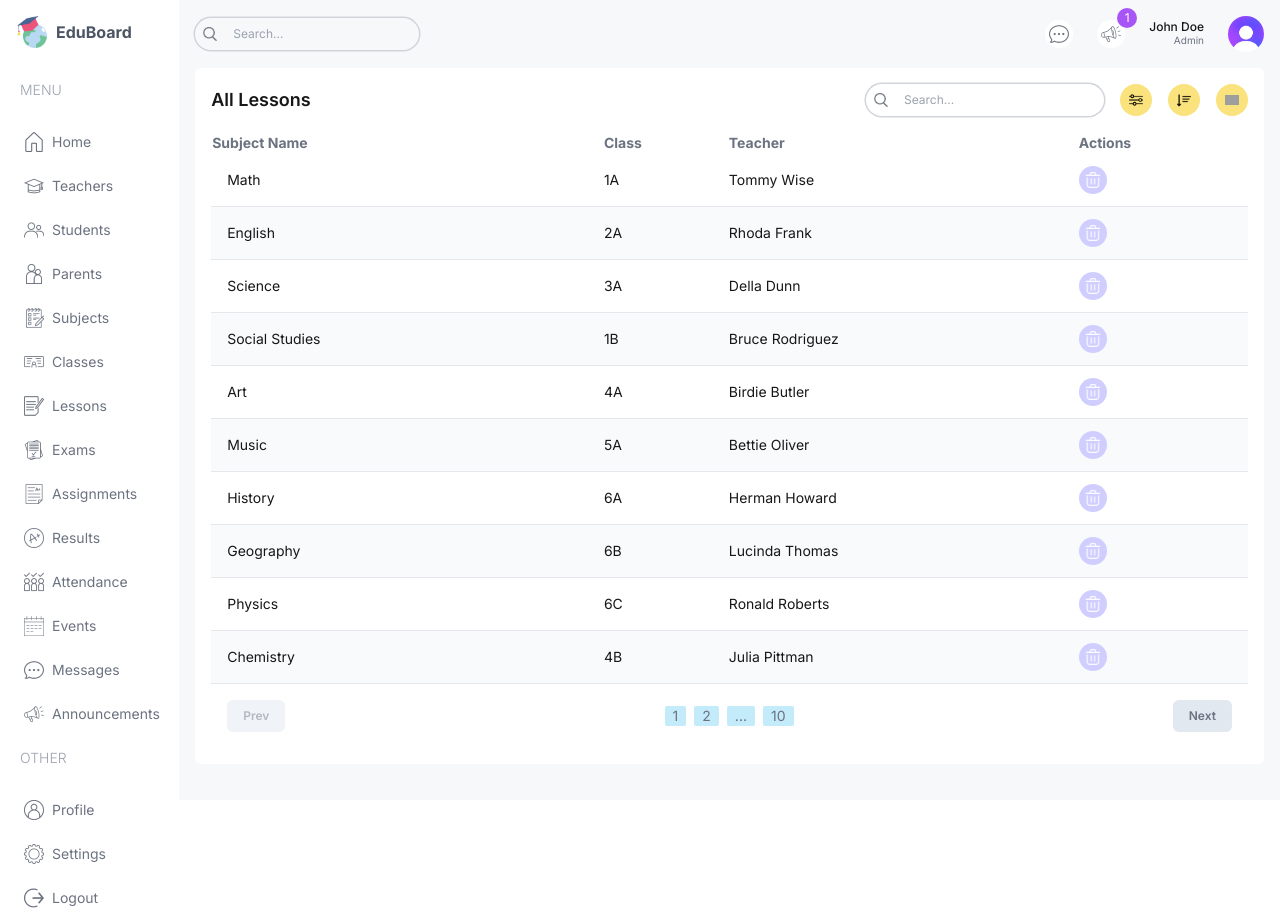
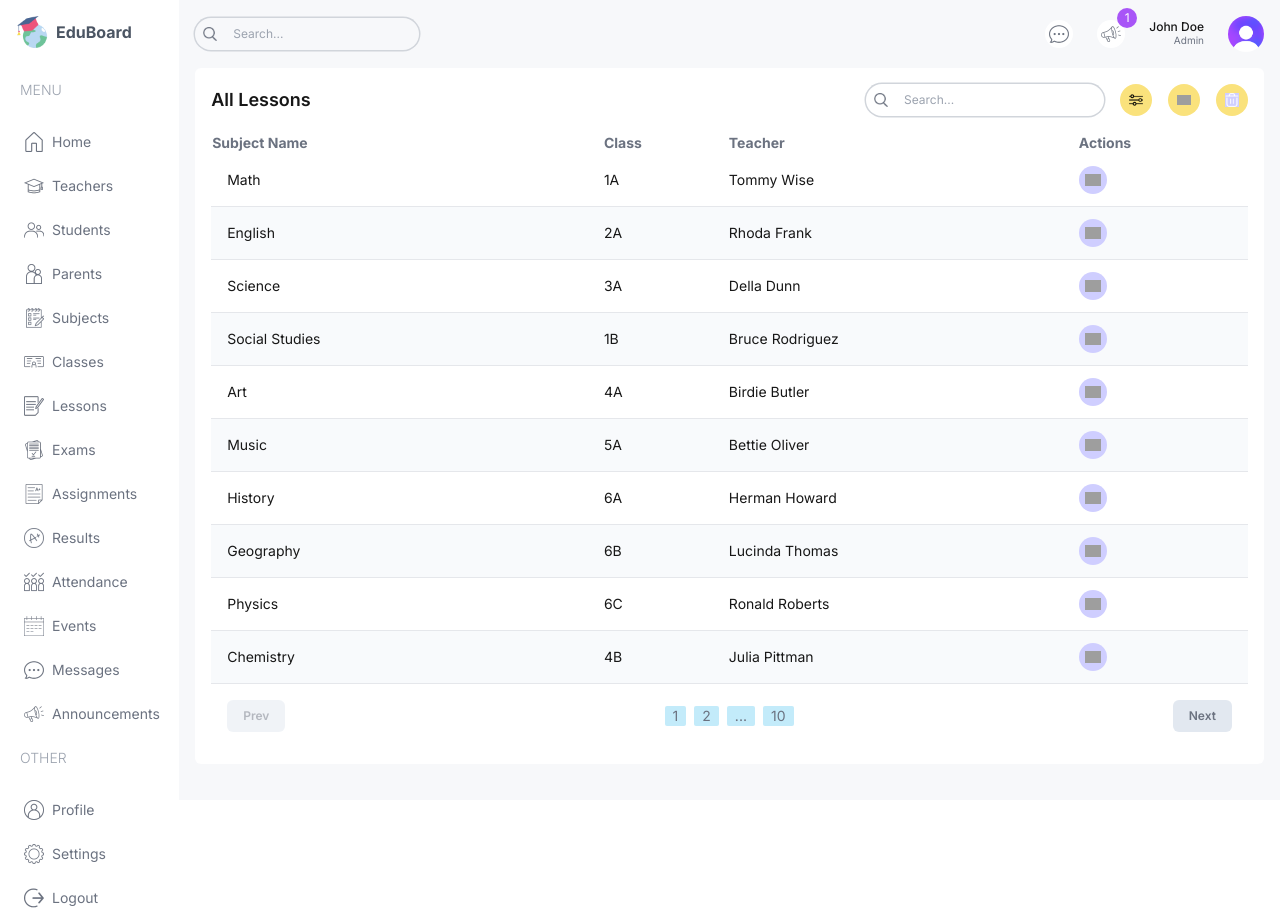
Before and after one commit to mysandesh/EduBoard, a Next.js app: page /list/lessons in a window 1280 px wide. Built offline with nearby package versions, Linux system fonts and the light colour scheme; grey boxes are pictures that could not be loaded.

Commit message:
Edit icon added

```diff
--- a/src/app/(dashboard)/list/classes/page.tsx
+++ b/src/app/(dashboard)/list/classes/page.tsx
@@ -51,6 +51,9 @@ const ClassListPage = () => {
 
       <td>
         <div className="flex items-center gap-2 ">
+          <button className="w-7 h-7 flex items-center justify-center rounded-full bg-customPurple">
+            <Image src="/edit.png" alt="" width={16} height={16} />
+          </button>
           {role === "admin" && (
             <button className="w-7 h-7 flex items-center justify-center rounded-full bg-customPurple">
               <Image src="/delete.png" alt="" width={16} height={16} />
--- a/src/app/(dashboard)/list/lessons/page.tsx
+++ b/src/app/(dashboard)/list/lessons/page.tsx
@@ -44,7 +44,7 @@ const LessonListPage = () => {
         <div className="flex items-center gap-2 ">
           {role === "admin" && (
             <button className="w-7 h-7 flex items-center justify-center rounded-full bg-customPurple">
-              <Image src="/delete.png" alt="" width={16} height={16} />
+              <Image src="/edit.png" alt="" width={16} height={16} />
             </button>
           )}
         </div>
@@ -64,12 +64,12 @@ const LessonListPage = () => {
               <Image src="/filter.png" alt="" width={14} height={14} />
             </button>
             <button className="w-8 h-8 flex items-center justify-center rounded-full bg-customYellow">
-              <Image src="/sort.png" alt="" width={14} height={14} />
+              <Image src="/edit.png" alt="" width={14} height={14} />
             </button>
 
             {role === "admin" && (
               <button className="w-8 h-8 flex items-center justify-center rounded-full bg-customYellow">
-                <Image src="/plus.png" alt="" width={14} height={14} />
+                <Image src="/delete.png" alt="" width={14} height={14} />
               </button>
             )}
           </div>
--- a/src/app/(dashboard)/list/parents/page.tsx
+++ b/src/app/(dashboard)/list/parents/page.tsx
@@ -57,6 +57,9 @@ const ParentListPage = () => {
       <td className="hidden md:table-cell">{item.address}</td>
       <td>
         <div className="flex items-center gap-2 ">
+          <button className="w-7 h-7 flex items-center justify-center rounded-full bg-customPurple">
+            <Image src="/edit.png" alt="" width={16} height={16} />
+          </button>
           {role === "admin" && (
             <button className="w-7 h-7 flex items-center justify-center rounded-full bg-customPurple">
               <Image src="/delete.png" alt="" width={16} height={16} />
--- a/src/app/(dashboard)/list/subjects/page.tsx
+++ b/src/app/(dashboard)/list/subjects/page.tsx
@@ -37,6 +37,9 @@ const SubjectListPage = () => {
 
       <td>
         <div className="flex items-center gap-2 ">
+          <button className="w-7 h-7 flex items-center justify-center rounded-full bg-customPurple">
+            <Image src="/edit.png" alt="" width={16} height={16} />
+          </button>
           {role === "admin" && (
             <button className="w-7 h-7 flex items-center justify-center rounded-full bg-customPurple">
               <Image src="/delete.png" alt="" width={16} height={16} />
```
